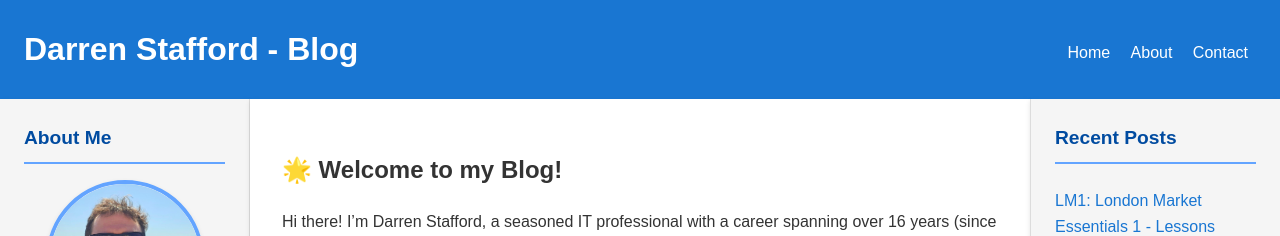
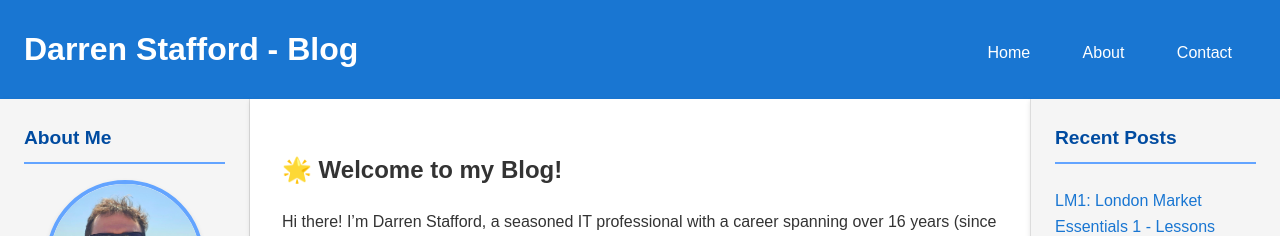
Before and after one commit to dazstaffs/blog, a Jekyll site: the page built from index.md, in a window 1280 px wide. Shown: the top 236 px of the page. Built offline with Jekyll 4.4.1, drawn with Linux system fonts in a browser that asks for light colours.

Commit message:
adjusted home nav style

```diff
--- a/_sass/main.scss
+++ b/_sass/main.scss
@@ -76,7 +76,7 @@ a {
 
     a {
       color: $light-text;
-      padding: 0.5rem;
+      padding: 1.5rem;
       border-radius: 4px;
 
       &:hover {
```
